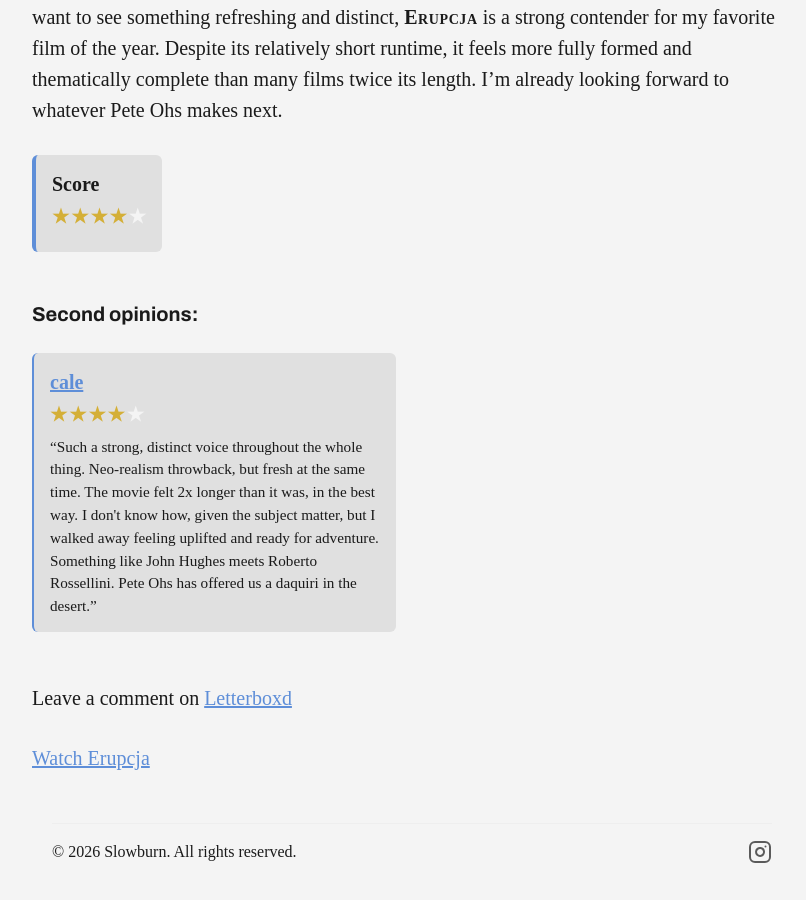
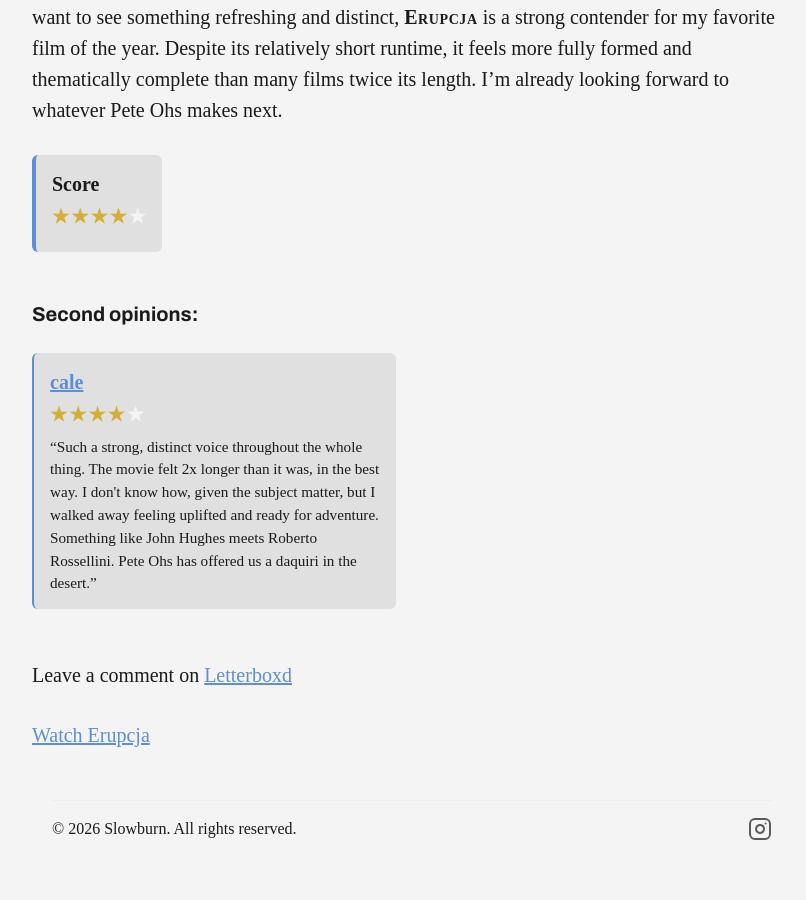
Before and after one commit to Slowburn-Movies/slowburn-movies.github.io, a Jekyll site: the page built from _posts/2026-05-10-erupcja.md, in a window 1280 px wide and 900 px high, scrolled down 2255 px. Shown: the whole window, without its empty margins (228-1034 px from the left). Built offline with Jekyll 4.4.1, drawn with Linux system fonts in a browser that asks for light colours; some web fonts are replaced; after the commit the page ends 3133 px from its top, so only the background shows below that.

Commit message:
small changes

```diff
--- a/_posts/2026-05-10-erupcja.md
+++ b/_posts/2026-05-10-erupcja.md
@@ -13,7 +13,7 @@
 other_ratings:
   - author: "cale"
     rating: 4
-    verdict: "Such a strong, distinct voice throughout the whole thing. Neo-realism throwback, but fresh at the same time. The movie felt 2x longer than it was, in the best way. I don't know how, given the subject matter, but I walked away feeling uplifted and ready for adventure. Something like John Hughes meets Roberto Rossellini. Pete Ohs has offered us a daquiri in the desert."
+    verdict: "Such a strong, distinct voice throughout the whole thing. The movie felt 2x longer than it was, in the best way. I don't know how, given the subject matter, but I walked away feeling uplifted and ready for adventure. Something like John Hughes meets Roberto Rossellini. Pete Ohs has offered us a daquiri in the desert."
 
 view_link: https://erupcja.film/
 letterboxd_link: https://letterboxd.com/jeffdelay/film/erupcja/
```
Also changed, not shown: _posts/2026-04-5-the-drama.md (+1 -1 lines).
